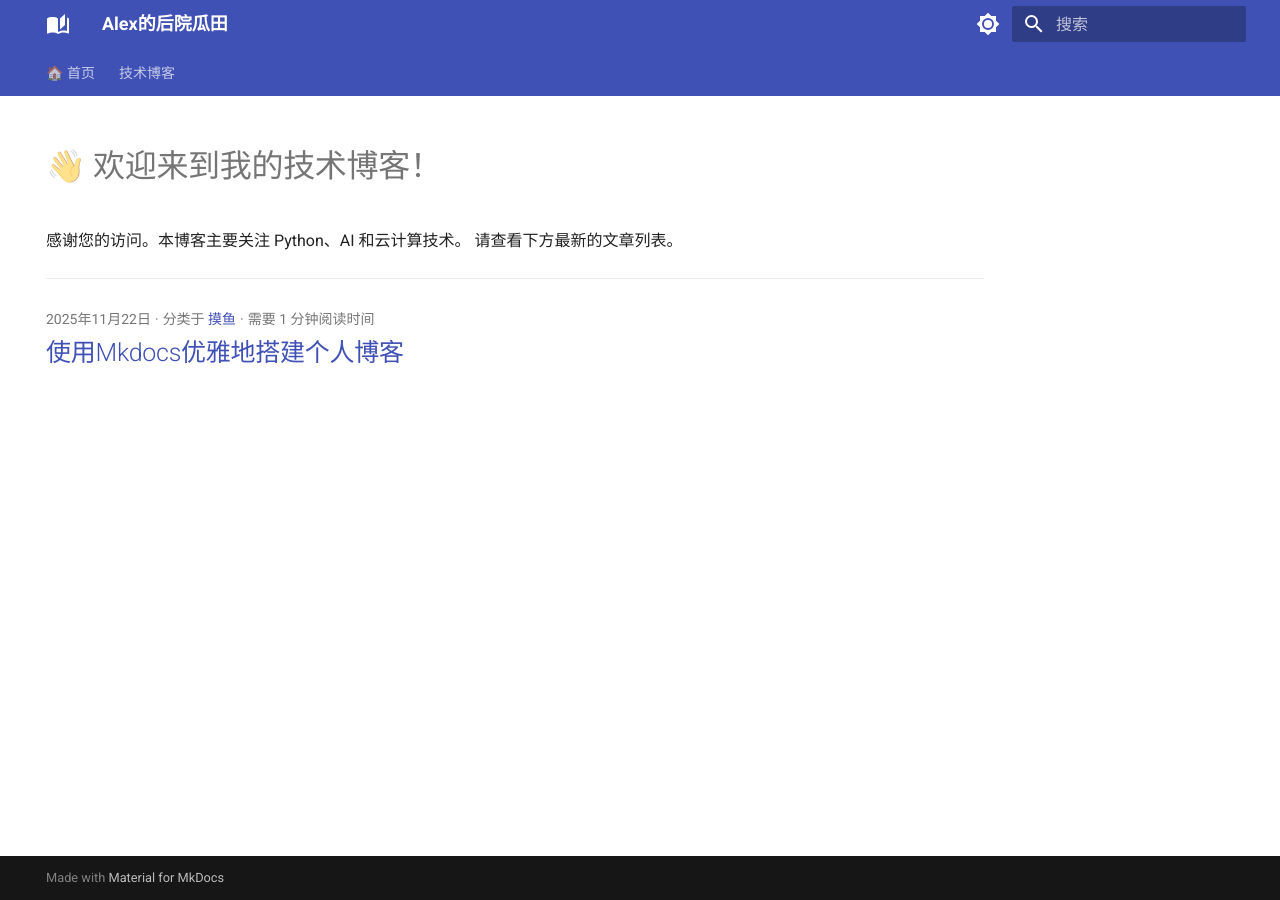
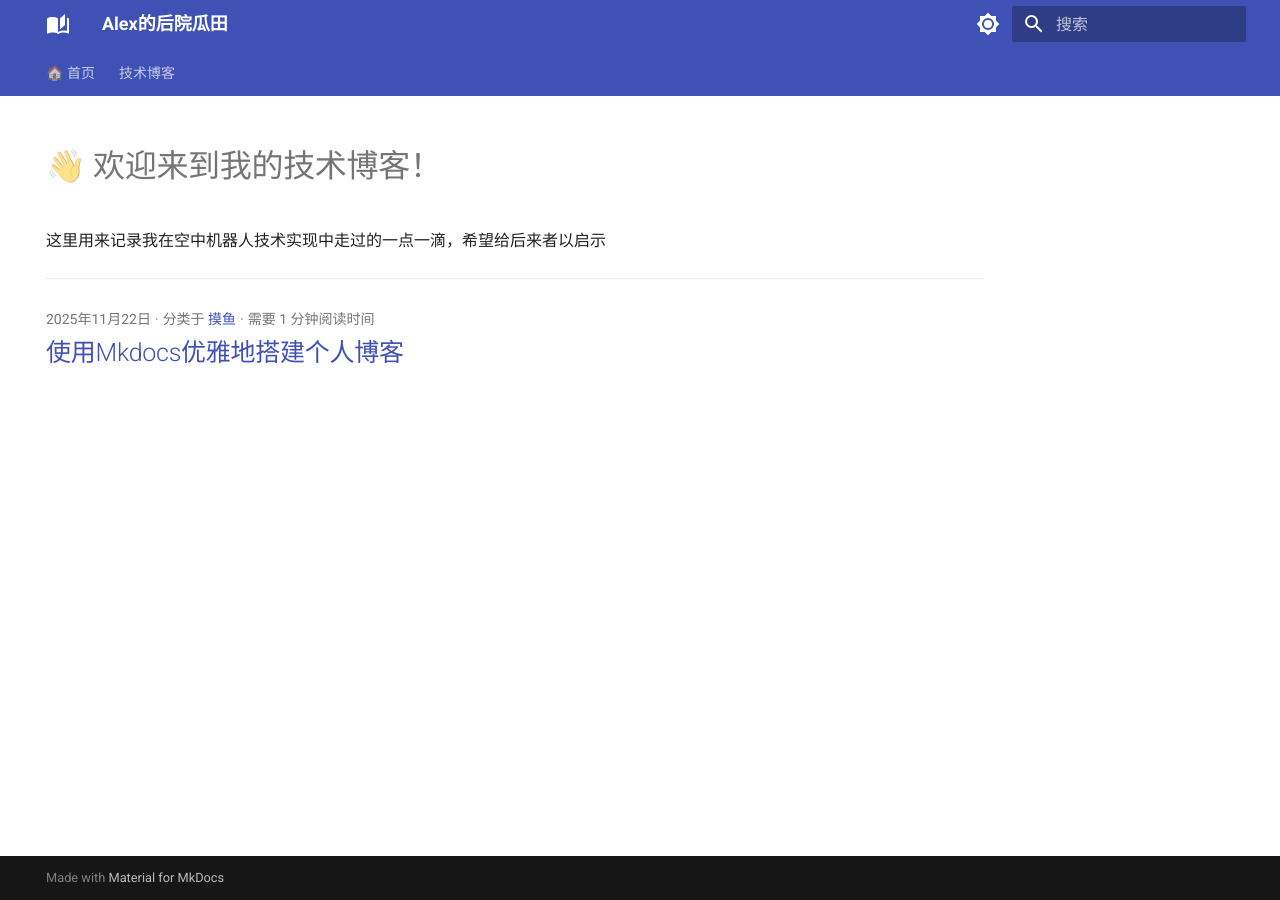
Before and after one commit to Alex-WangHT/Alex-Blog, an MkDocs documentation site: the page built from docs/blog/index.md, in a window 1280 px wide. Built offline with MkDocs 1.6.1 and Material for MkDocs 9.7.7, drawn with Linux system fonts in a browser that asks for light colours.

Commit message:
Update blog introduction to reflect focus on aerial robotics technology

```diff
--- a/docs/blog/index.md
+++ b/docs/blog/index.md
@@ -5,7 +5,6 @@ hide:
 
 # 👋 欢迎来到我的技术博客！
 
-感谢您的访问。本博客主要关注 Python、AI 和云计算技术。
-请查看下方最新的文章列表。
+这里用来记录我在空中机器人技术实现中走过的一点一滴，希望给后来者以启示
 
 ---
```
